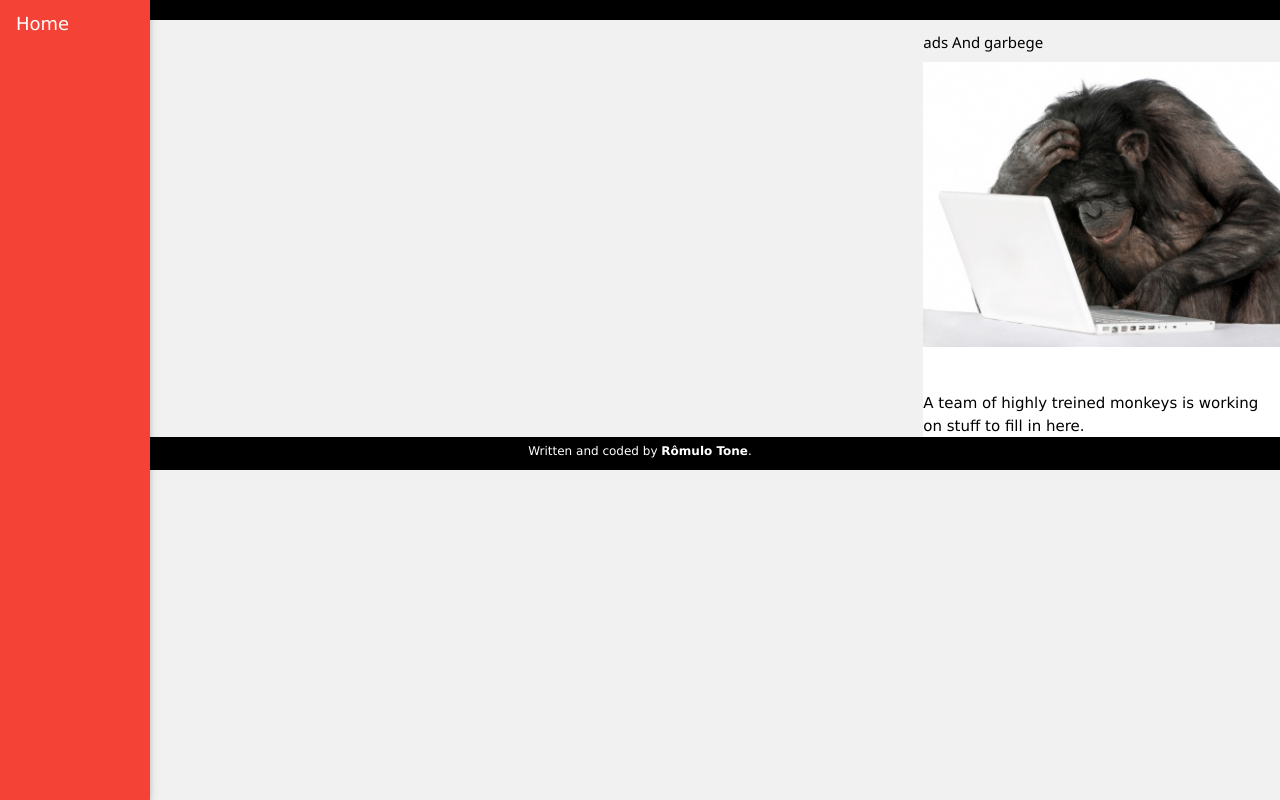
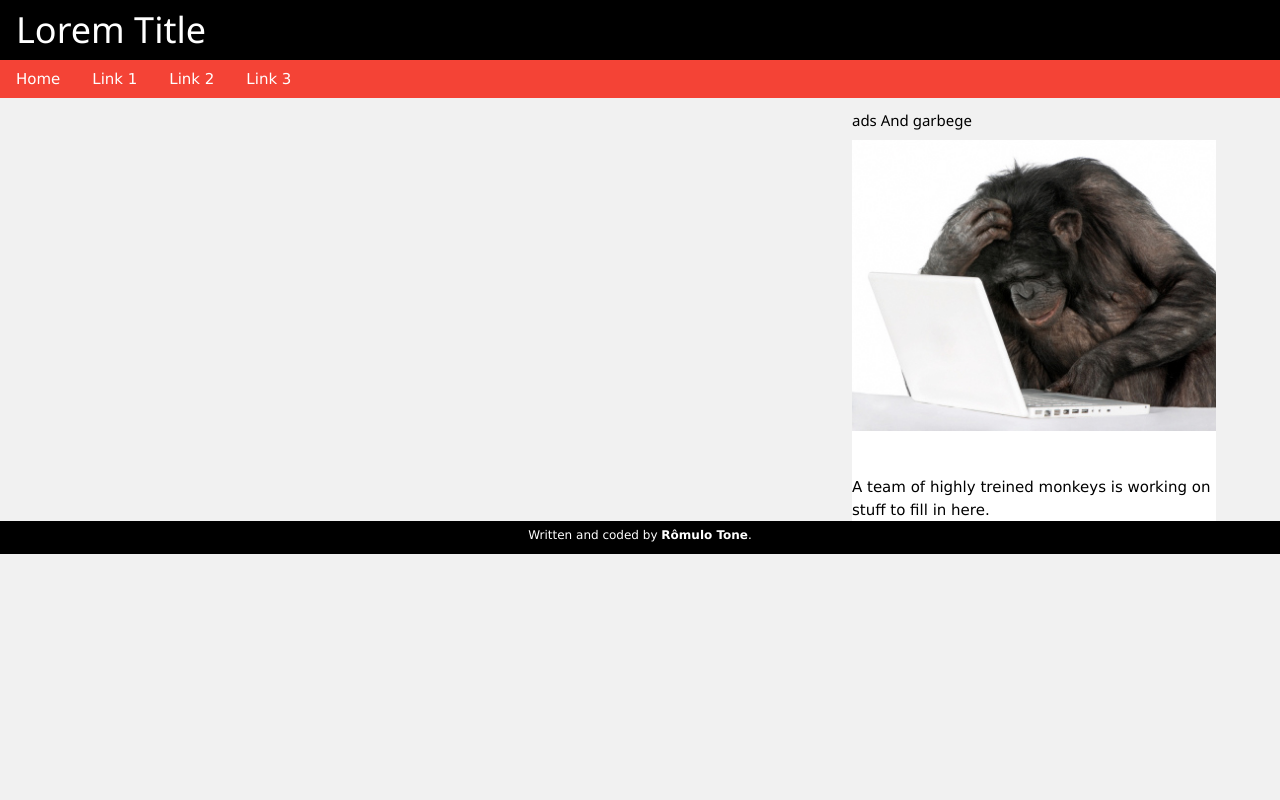
Before and after one commit to MiopeCiclope/blog, a Django app: page / in a window 1280 px wide. Run offline with Django 3.2, Linux system fonts and the light colour scheme; data that the repository does not hold is empty; some libraries are stand-ins or nearby versions.

Commit message:
Once again changing the base layout but now it is lookable. The social media buttons are working.

```diff
--- a/blog/static/css/blog.css
+++ b/blog/static/css/blog.css
@@ -93,3 +93,7 @@ textarea {
     line-height: 10px !important;
     float: right;
 }
+
+ .main {
+   padding: 0px 5%;
+ }
--- a/blog/templates/base.html
+++ b/blog/templates/base.html
@@ -12,16 +12,10 @@
                   fjs.parentNode.insertBefore(js, fjs);
                 }(document, 'script', 'facebook-jssdk'));
             </script>
-            <div class="w3-sidebar w3-bar-block w3-collapse w3-card-2 w3-animate-left w3-red" style="width:150px;" id="mySidebar">
-                {% include 'sidebar.html' %}
-            </div>
-            <div class="w3-main" style="margin-left:150px">
+            <div class="w3-main">
                 <div class="w3-row w3-black">
-                    <div class="w3-container w3-third w3-black">
-                        <button class="w3-button w3-teal w3-xlarge w3-hide-large w3-black w3-hover-red" onclick="w3_open()">&#9776;</button>
-                    </div>
-                    <div class="w3-container w3-third w3-black">
-                        <h1></h1>
+                    <div class="w3-container w3-twothird w3-black">
+                        <h1>Lorem Title</h1>
                     </div>
                     <div class="w3-container w3-third w3-black adminButtonAdd">
                         {% if user.is_authenticated %}
@@ -29,7 +23,15 @@
                         {% endif %}
                     </div>
                 </div>
-                <div class="w3-row w3-light-gray">
+                <div class="w3-row w3-black">
+                    <div class="w3-bar w3-red">
+                        <a href="/" class="w3-bar-item w3-button w3-hover-black">Home</a>
+                        <a href="#" class="w3-bar-item w3-button w3-hover-black">Link 1</a>
+                        <a href="#" class="w3-bar-item w3-button w3-hover-black">Link 2</a>
+                        <a href="#" class="w3-bar-item w3-button w3-hover-black">Link 3</a>
+                    </div>
+                </div>
+                <div class="w3-row w3-light-gray main">
                     <div class="w3-conteiner w3-twothird commentListContainer">
                         {% block content %}
                         {% endblock %}
--- a/blog/templates/post_list.html
+++ b/blog/templates/post_list.html
@@ -1,7 +1,7 @@
 {% extends 'base.html' %}
 
 {% block content %}
-    <div class="w3-conteiner postscontainer">
+    <div class="w3-conteiner">
         <br><br>
         {% for post in object_list %}
             <div class= "w3-white w3-conteiner">
@@ -13,7 +13,7 @@
                         <h6><span class="glyphicon glyphicon-time"></span> {{ post.published_date|date:'N j, Y' }}</h6>
                     </div>
                 </div>
-                <div class="w3-container postcontainer">
+                <div class="w3-container ">
                     <div class="w3-container w3-half">
                         <div class="thumbnail">
                             <a href="{% url 'blog:post_detail' pk=post.pk %}"><img src="{{ post.image.url }}" class="w3-image"/></a>
```
Also changed, not shown: blog/templates/post_detail.html (+11 -15 lines).
